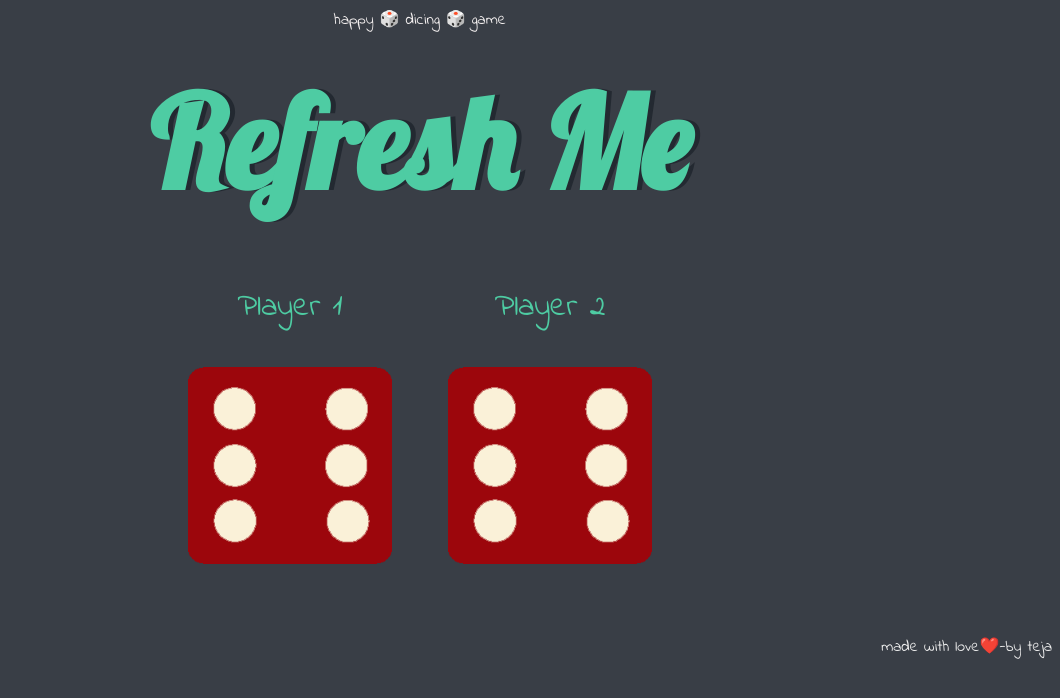
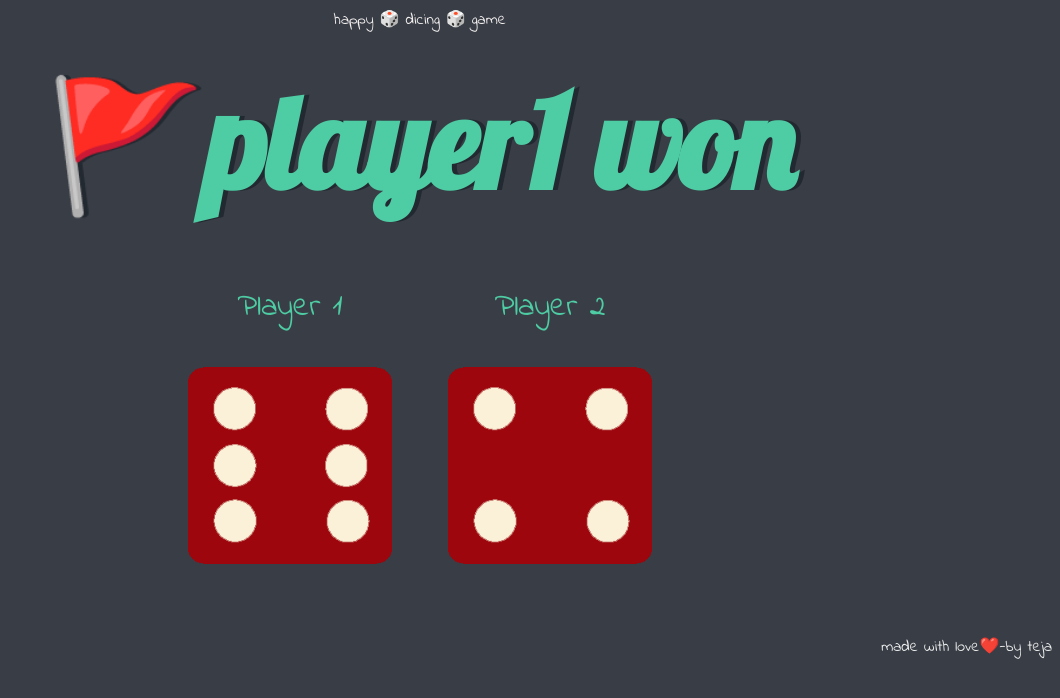
Before and after one commit to Tejasreeobili/lovedicegame, a plain HTML site: page index.html in a window 1280 px wide. Shown: the whole page, without its empty margins (220-1280 px from the left). Drawn offline with Linux system fonts and the light colour scheme.

Commit message:
Update index.html

```diff
--- a/index.html
+++ b/index.html
@@ -27,6 +27,6 @@
 
     <footer>made with love❤️-by teja</footer>
 
-    <script src="./dicee.js" charset="utf-8"></script>
+    <script src="./index.js" charset="utf-8"></script>
   </body>
 </html>
```
